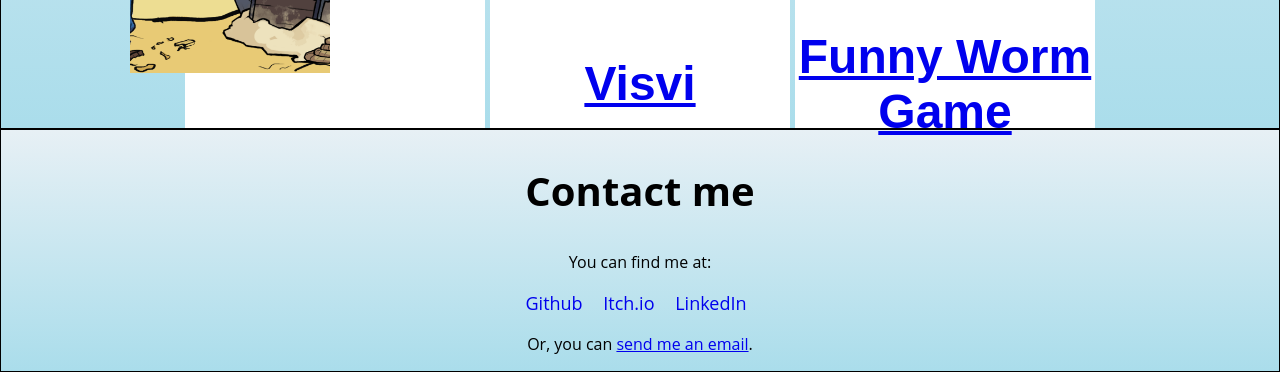
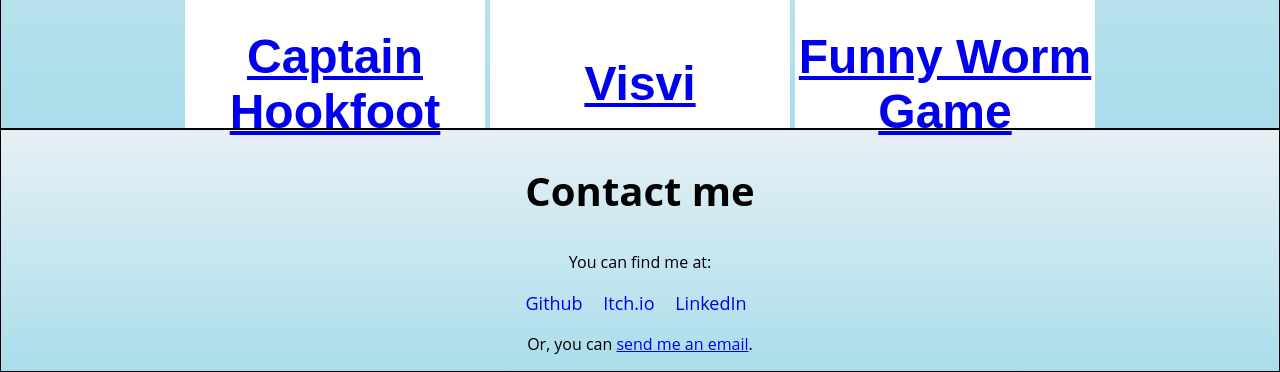
Before and after one commit to Dnekos/Dnekos.github.io, a plain HTML site: page index.html in a window 1280 px wide. Shown: the part 744-1116 px from the top of the page. Drawn offline with Linux system fonts and the light colour scheme.

Commit message:
removed extra href in hookfoot cell

```diff
--- a/index.html
+++ b/index.html
@@ -38,7 +38,7 @@
 						<div class="grid">
 							<div class="cell" id="1">
 								<a href="hookfoot.html"><img src="img/hookfoot_port.png">
-								<p><a href="hookfoot.html">Captain Hookfoot</p></a>
+								<p>Captain Hookfoot</p></a>
 							</div>
 							<div class="cell" id="1">
 								<a href="visvi.html"><img src="img/visvi_port.png">
```
